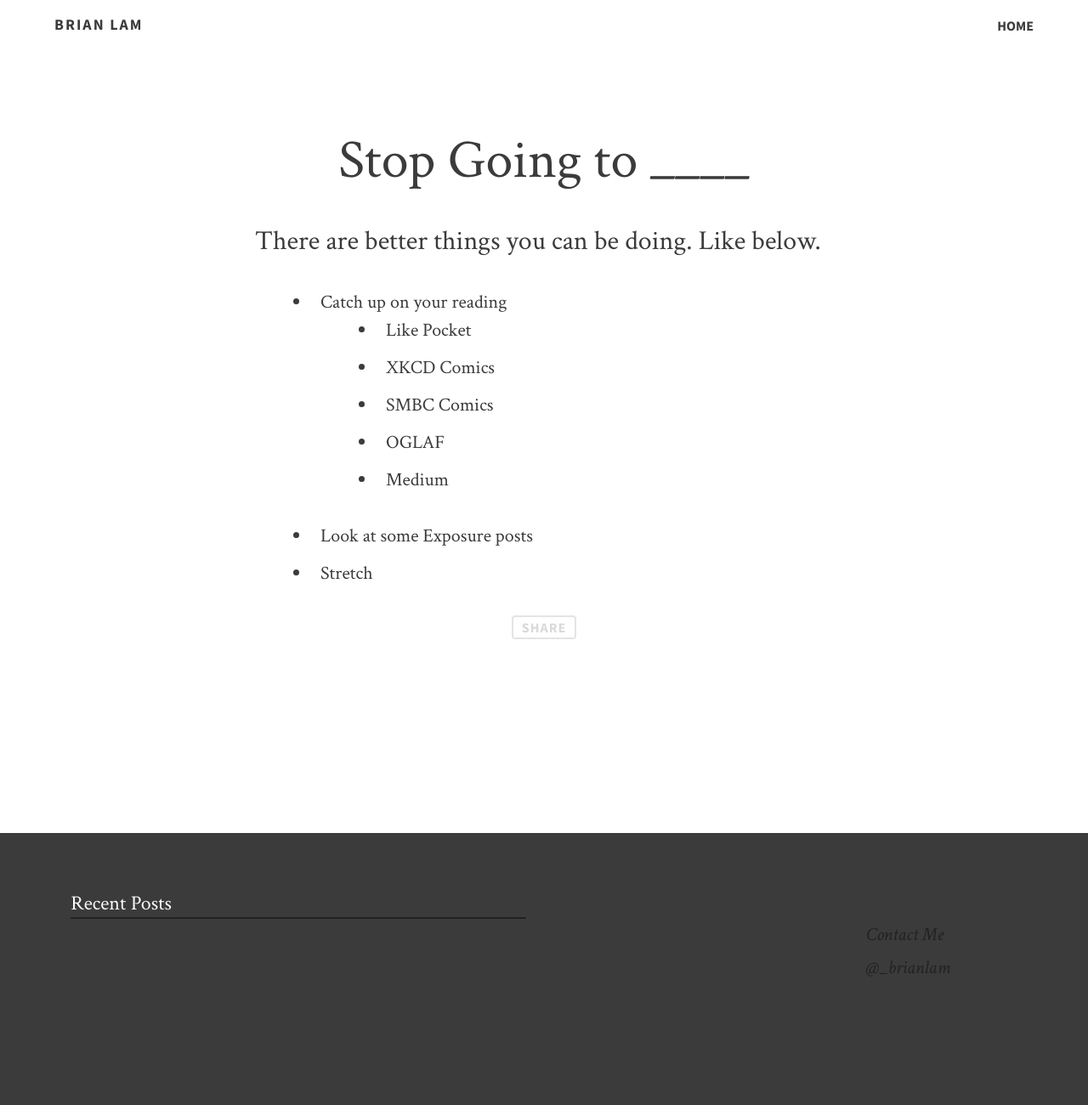
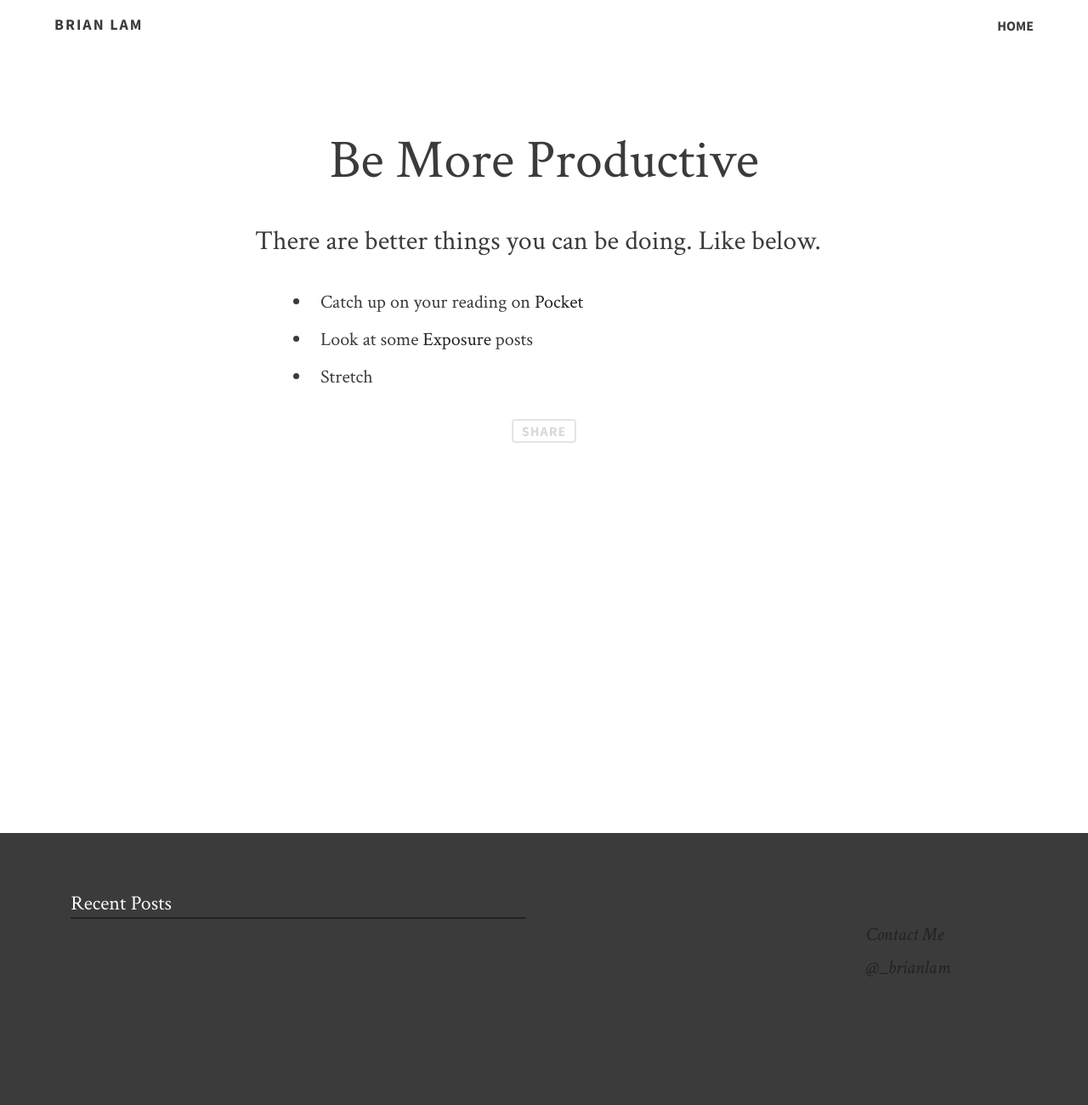
Before and after one commit to lambrian/lambrian.github.io, a Jekyll site: the page built from be-productive/index.md, in a window 1280 px wide. Shown: the whole page at 85% size. Built offline with Jekyll 4.4.1, drawn with Linux system fonts in a browser that asks for light colours; comment, search, counter and statistics services are not loaded.

Commit message:
changed productivity screen

```diff
--- a/be-productive/index.md
+++ b/be-productive/index.md
@@ -1,16 +1,11 @@
 ---
 layout: post-no-feature
-title: "Stop Going to ____"
+title: "Be More Productive"
 description: "There are better things you can be doing. Like below."
 category: personal
 tags: []
 ---
 
-* Catch up on your reading
-    1. Like Pocket
-    2. XKCD Comics
-    3. SMBC Comics
-    4. OGLAF
-    5. Medium
-* Look at some Exposure posts
+* Catch up on your reading on [Pocket](//getpocket.com)
+* Look at some [Exposure](//featured.exposure.co) posts
 * Stretch
```
